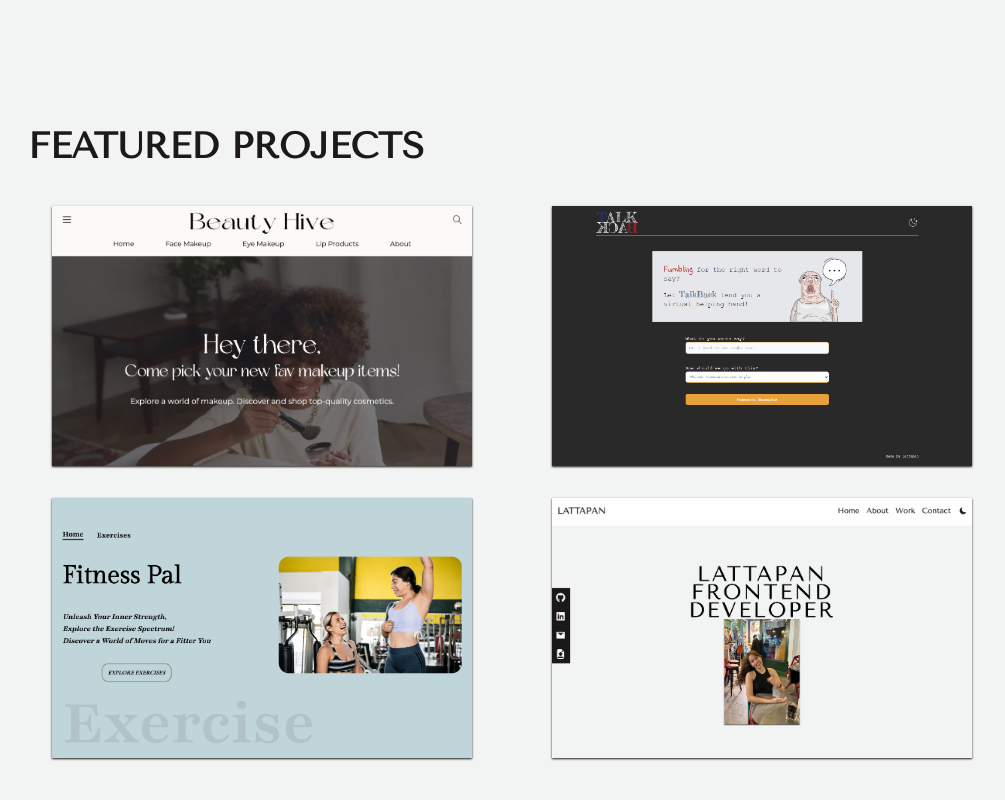
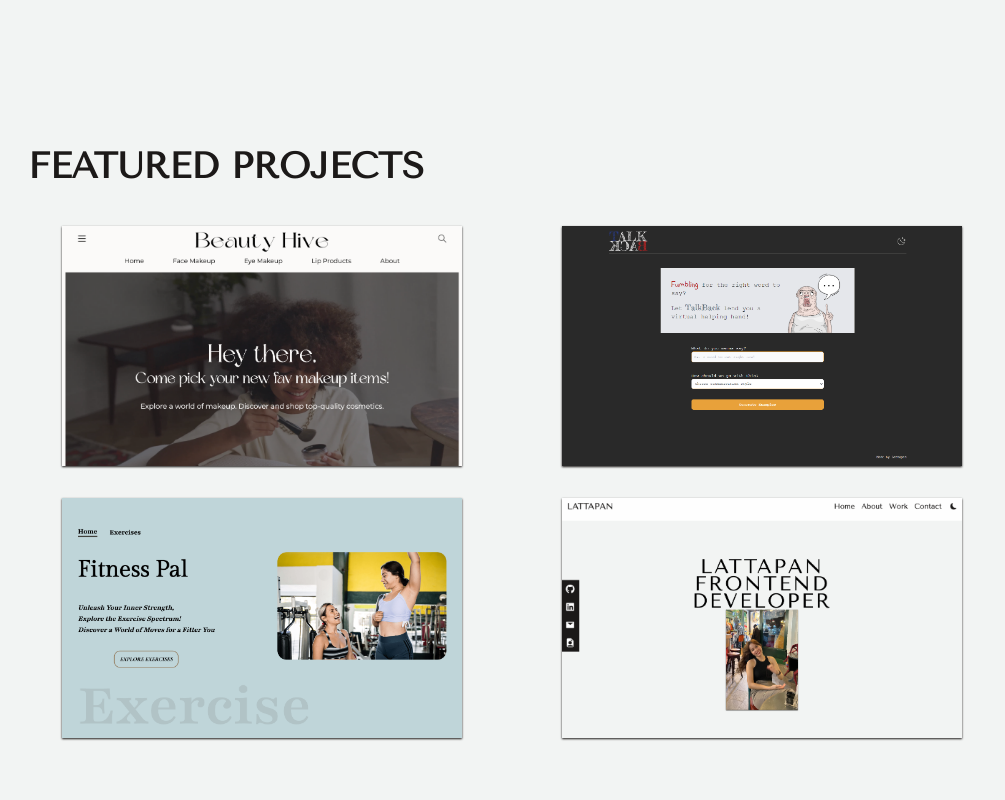
Before and after one commit to lattapanr/portfolio, a React (Vite) app: page / in a window 1280 px wide. Shown: the part 1558-2358 px from the top of the page, without its empty margins (128-1133 px from the left). Built offline with nearby package versions, Linux system fonts and the light colour scheme.

Commit message:
Add margin top for responsiveness

```diff
--- a/src/components/Work.jsx
+++ b/src/components/Work.jsx
@@ -7,7 +7,7 @@ import "../index.css";
 const ProjectItem = ({ image, title, desc, demoLink, codeLink }) => (
   <div
     style={{ backgroundImage: `url(${image})` }}
-    className="shadow-sm shadow-primary group container flex justify-center items-center mx-auto bg-cover bg-no-repeat bg-center h-[180px] sm:h-[260px] max-w-[310px] sm:max-w-[420px] content_div"
+    className="shadow-sm shadow-primary group container flex justify-center items-center mx-auto bg-cover bg-no-repeat bg-center h-[180px] sm:h-[240px] max-w-[310px] sm:max-w-[400px] content_div"
   >
     <div className="opacity-0 group-hover:opacity-100 transition group-hover:duration-500">
       <h3 className="text-xl text-center font-bold text-white tracking-wide">
@@ -36,7 +36,7 @@ const Work = () => {
   return (
     <div
       id="work"
-      className="w-full text-primary mb-[10rem] mt-[10rem] lg:mt-0 lg:mb-0"
+      className="w-full text-primary mb-[10rem] mt-[10rem] sm:mt-[20rem] lg:mt-0 lg:mb-0"
     >
       <div className="max-w-[1000px] mx-auto w-[85%] sm:w-full p-4 flex flex-col justify-center h-screen">
         <div className="pb-10">
```
